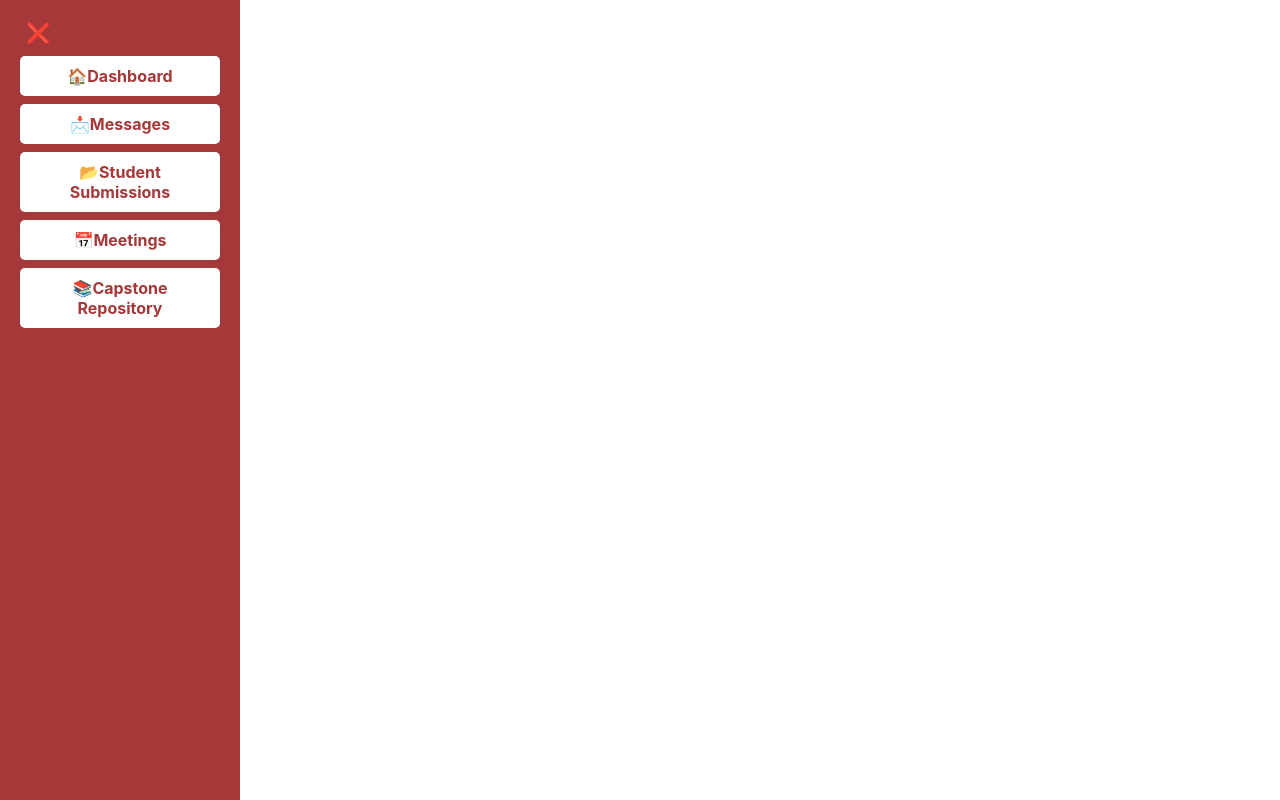
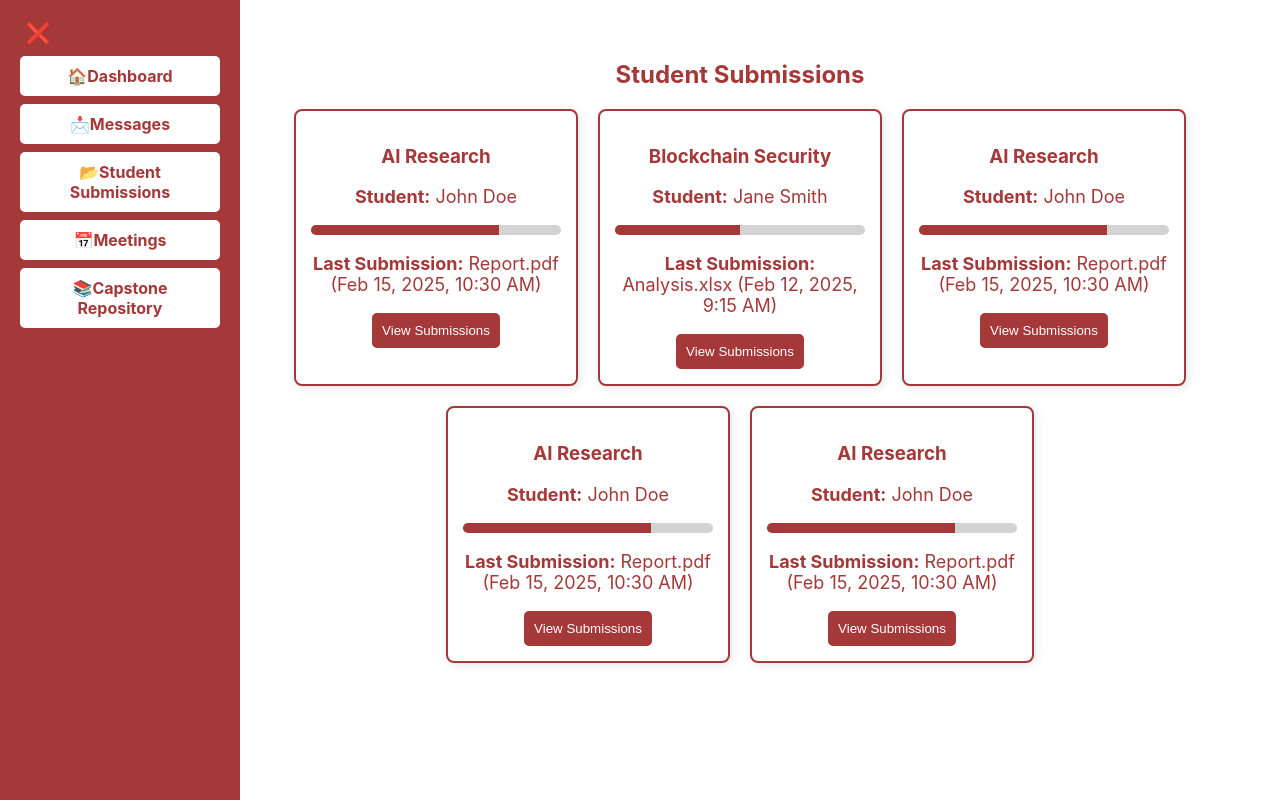
Before and after one commit to BlazingTwister/finalflow, a React (Create React App) app in the folder frontend/: page /lecturer/submissions in a window 1280 px wide. Built offline with nearby package versions, Linux system fonts and the light colour scheme.

Commit message:
Added Lecturer's Student Submissions Page with css and relevant components

```diff
--- /dev/null
+++ b/frontend/src/components/StudentCard.js
@@ -0,0 +1,22 @@
+import React from "react";
+
+const StudentCard = ({ student, onView }) => {
+  return (
+    <div className="student-card">
+      <h3>{student.project}</h3>
+      <p><strong>Student:</strong> {student.name}</p>
+
+      <div className="progress-bar">
+        <div className="progress" style={{ width: `${student.progress}%` }}></div>
+      </div>
+
+      <p><strong>Last Submission:</strong> {student.lastSubmission}</p>
+
+      <button className="view-btn" onClick={onView}>
+        View Submissions
+      </button>
+    </div>
+  );
+};
+
+export default StudentCard;
--- /dev/null
+++ b/frontend/src/components/SubmissionsPopup.js
@@ -0,0 +1,21 @@
+import React from "react";
+
+const SubmissionsPopup = ({ student, onClose }) => {
+  return (
+    <div className="popup-overlay">
+      <div className="popup">
+        <h3>{student.name}'s Submissions</h3>
+        <ul>
+          {student.submissions.map((sub, index) => (
+            <li key={index}>
+              {sub.file} - <span>{sub.date}</span>
+            </li>
+          ))}
+        </ul>
+        <button className="close-btn" onClick={onClose}>Close</button>
+      </div>
+    </div>
+  );
+};
+
+export default SubmissionsPopup;
--- a/frontend/src/pages/lecturer/LecturerDashboard.js
+++ b/frontend/src/pages/lecturer/LecturerDashboard.js
@@ -15,8 +15,6 @@ function LecturerDashboard() {
 
   return (
     <div className={`dashboard-layout ${isSidebarOpen ? "" : "sidebar-closed"}`}>
-      {/* Sidebar Component */}
-      <Sidebar isOpen={isSidebarOpen} toggleSidebar={() => setIsSidebarOpen(!isSidebarOpen)} userRole={userRole} />
 
       {/* Main Dashboard Content */}
       <main className="dashboard-main">
--- a/frontend/src/pages/lecturer/LecturerSubmissions.js
+++ b/frontend/src/pages/lecturer/LecturerSubmissions.js
@@ -1,3 +1,95 @@
-function LecturerSubmissions() {}
+import React, { useState } from "react";
+import StudentCard from "../../components/StudentCard";
+import SubmissionsPopup from "../../components/SubmissionsPopup";
+import "../../styles/lecturersubmissions.css";
+
+const LecturerSubmissions = () => {
+  // Sample data (Replace this with API data later)
+  const students = [
+    {
+      id: 1,
+      name: "John Doe",
+      project: "AI Research",
+      progress: 75,
+      lastSubmission: "Report.pdf (Feb 15, 2025, 10:30 AM)",
+      submissions: [
+        { file: "Proposal.pdf", date: "Jan 10, 2025, 2:00 PM" },
+        { file: "Draft.docx", date: "Jan 25, 2025, 5:15 PM" },
+        { file: "Report.pdf", date: "Feb 15, 2025, 10:30 AM" },
+      ],
+    },
+    {
+      id: 2,
+      name: "Jane Smith",
+      project: "Blockchain Security",
+      progress: 50,
+      lastSubmission: "Analysis.xlsx (Feb 12, 2025, 9:15 AM)",
+      submissions: [
+        { file: "Outline.docx", date: "Jan 5, 2025, 11:00 AM" },
+        { file: "Analysis.xlsx", date: "Feb 12, 2025, 9:15 AM" },
+      ],
+    },
+    {
+      id: 1,
+      name: "John Doe",
+      project: "AI Research",
+      progress: 75,
+      lastSubmission: "Report.pdf (Feb 15, 2025, 10:30 AM)",
+      submissions: [
+        { file: "Proposal.pdf", date: "Jan 10, 2025, 2:00 PM" },
+        { file: "Draft.docx", date: "Jan 25, 2025, 5:15 PM" },
+        { file: "Report.pdf", date: "Feb 15, 2025, 10:30 AM" },
+      ],
+    },
+    {
+      id: 1,
+      name: "John Doe",
+      project: "AI Research",
+      progress: 75,
+      lastSubmission: "Report.pdf (Feb 15, 2025, 10:30 AM)",
+      submissions: [
+        { file: "Proposal.pdf", date: "Jan 10, 2025, 2:00 PM" },
+        { file: "Draft.docx", date: "Jan 25, 2025, 5:15 PM" },
+        { file: "Report.pdf", date: "Feb 15, 2025, 10:30 AM" },
+      ],
+    },
+    {
+      id: 1,
+      name: "John Doe",
+      project: "AI Research",
+      progress: 75,
+      lastSubmission: "Report.pdf (Feb 15, 2025, 10:30 AM)",
+      submissions: [
+        { file: "Proposal.pdf", date: "Jan 10, 2025, 2:00 PM" },
+        { file: "Draft.docx", date: "Jan 25, 2025, 5:15 PM" },
+        { file: "Report.pdf", date: "Feb 15, 2025, 10:30 AM" },
+      ],
+    },
+  ];
+
+  const [selectedStudent, setSelectedStudent] = useState(null);
+
+  return (
+    <div className="lecturer-submissions">
+      <h2>Student Submissions</h2>
+      <div className="students-list">
+        {students.map((student) => (
+          <StudentCard
+            key={student.id}
+            student={student}
+            onView={() => setSelectedStudent(student)}
+          />
+        ))}
+      </div>
+
+      {selectedStudent && (
+        <SubmissionsPopup
+          student={selectedStudent}
+          onClose={() => setSelectedStudent(null)}
+        />
+      )}
+    </div>
+  );
+};
 
 export default LecturerSubmissions;
--- /dev/null
+++ b/frontend/src/styles/lecturersubmissions.css
@@ -0,0 +1,95 @@
+/* Main layout */
+.lecturer-submissions {
+  padding: 20px;
+  text-align: center;
+}
+
+.students-list {
+  display: flex;
+  flex-wrap: wrap;
+  gap: 20px;
+  justify-content: center;
+}
+
+/* Student Card */
+.student-card {
+  background: white;
+  color: #A53838;
+  border: 2px solid #A53838;
+  padding: 15px;
+  width: 250px;
+  border-radius: 8px;
+  text-align: center;
+  box-shadow: 2px 2px 10px rgba(0, 0, 0, 0.1);
+}
+
+.progress-bar {
+  background: lightgray;
+  height: 10px;
+  border-radius: 5px;
+  overflow: hidden;
+  margin: 10px 0;
+}
+
+.progress {
+  height: 100%;
+  background: #A53838;
+}
+
+/* View Button */
+.view-btn {
+  background: #A53838;
+  color: white;
+  border: 2px solid #A53838;
+  padding: 8px;
+  cursor: pointer;
+  border-radius: 5px;
+  transition: all 0.3s ease;
+}
+
+.view-btn:hover,
+.view-btn:active {
+  background: white;
+  color: #A53838;
+}
+
+/* Popup */
+.popup-overlay {
+  position: fixed;
+  top: 0;
+  left: 0;
+  width: 100%;
+  height: 100%;
+  background: rgba(0, 0, 0, 0.6);
+  display: flex;
+  align-items: center;
+  justify-content: center;
+}
+
+.popup {
+  background: white;
+  padding: 20px;
+  border-radius: 8px;
+  text-align: center;
+  width: 300px;
+}
+
+.popup ul {
+  max-height: 200px;
+  overflow-y: auto;
+  list-style: none;
+  padding: 0;
+}
+
+.popup ul li {
+  margin: 10px 0;
+}
+
+.close-btn {
+  background: #A53838;
+  color: white;
+  padding: 8px;
+  border: none;
+  border-radius: 5px;
+  cursor: pointer;
+}
```
Also changed, not shown: frontend/src/folder_structure.txt (added).
